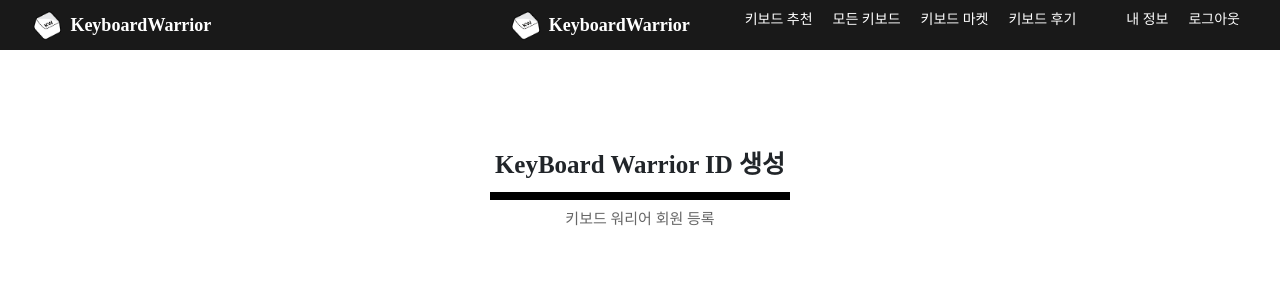
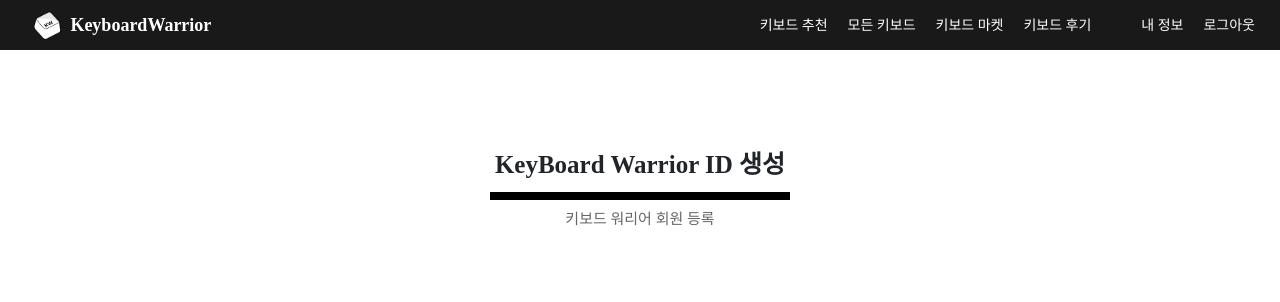
Before and after one commit to psun0610/KeyboardWarrior, a Django app: page /accounts/1/change_password/ in a window 1280 px wide. Shown: the top 302 px of the page. Run offline with Django 3.2, Linux system fonts and the light colour scheme; the visitor is signed in with stand-in values (Sample User, id 1); data comes from the database, SQL or seed files in the repository; parts of the project's set-up code (start-up, migrations or seed data) failed here and were passed over; some libraries are stand-ins or nearby versions; some web fonts are replaced.

Commit message:
base/hotfix

```diff
--- a/kwbase/templates/kwbase/base.html
+++ b/kwbase/templates/kwbase/base.html
@@ -40,13 +40,6 @@
           {% endif %}
         </div>
         <div class="my-nav-div">
-          <div>
-            <a href="{% url 'articles:main' %}" class="d-flex align-items-center">
-              <img src="{% static 'images/logo_png.png' %}" class="nav-logo">
-              <p class="nav-logo-text">KeyboardWarrior</p>
-            </a>
-          </div>
-          <div class="my-nav-div">
             <div>
               <!-- url을 먼저 찾아가고 그 뒤에 #recommend를 찾아감 -->
             <a href="{% url 'articles:main' %}#recommend"><li class="my-nav-item">키보드 추천</li></a>
```
